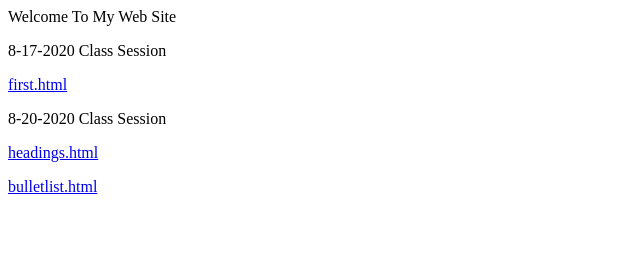
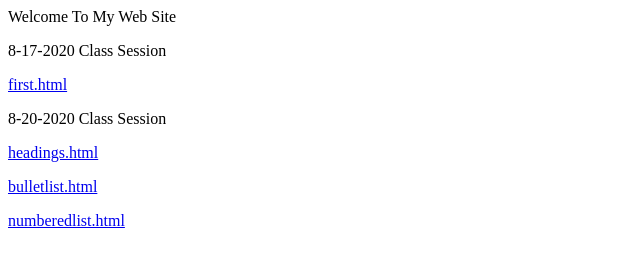
Before and after one commit to emalvarado294/emalvarado294.github.io, a plain HTML site: page index.html in a window 1280 px wide. Shown: the whole page, without its empty margins (0-640 px from the left). Drawn offline with Linux system fonts and the light colour scheme.

Commit message:
Update index.html

```diff
--- a/index.html
+++ b/index.html
@@ -10,6 +10,7 @@
     <p>8-20-2020 Class Session</p>
     <p><a href="headings.html">headings.html</a></p>
     <p><a href="bulletlist.html">bulletlist.html</a></p>
+    <p><a href="numberedlist.html">numberedlist.html</a></p>
   </body>
 
 </html>
```
